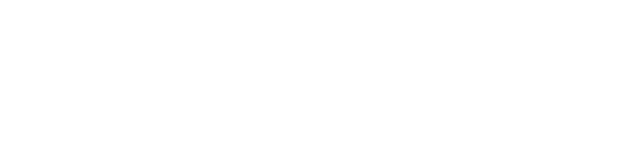
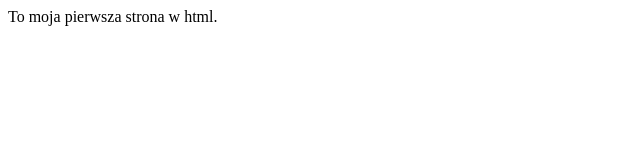
Before and after one commit to iza3nadel/Zaj-cia-2-HTML-CSS, a plain HTML site: page index.html in a window 1280 px wide. Shown: the whole page, without its empty margins (0-640 px from the left). Drawn offline with Linux system fonts and the light colour scheme.

Commit message:
dodanie tekstu

```diff
--- a/index.html
+++ b/index.html
@@ -6,6 +6,6 @@
     <title>Document</title>
 </head>
 <body>
-
+    To moja pierwsza strona w html.
 </body>
 </html>
```
